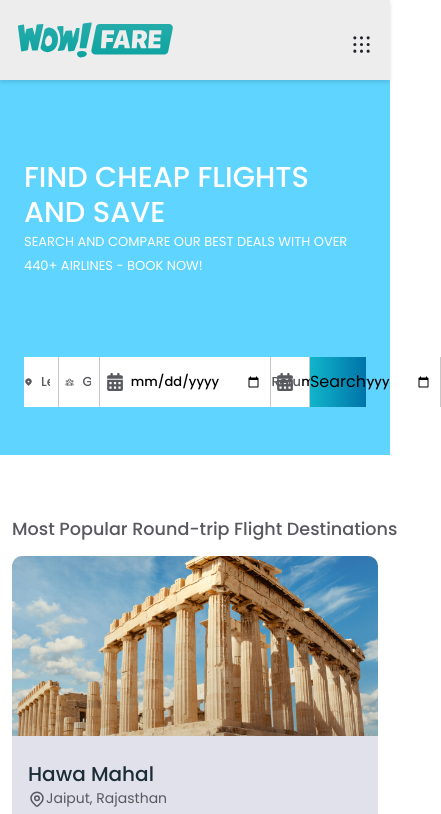
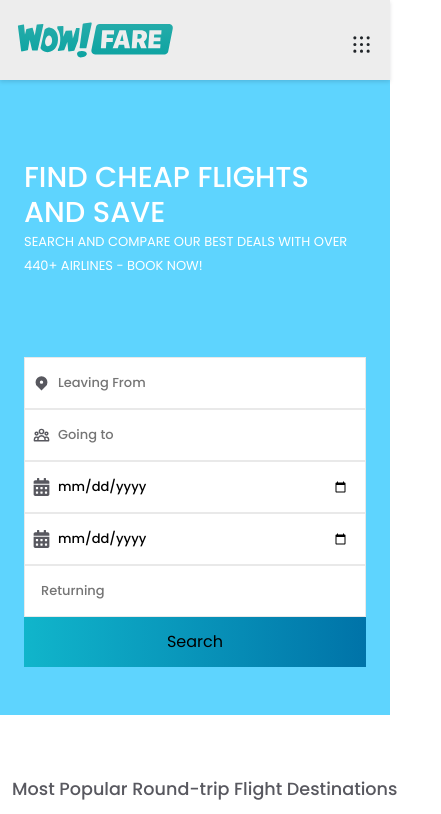
Before and after one commit to suraj-20/wowfare-frontend, a React (Create React App) app: page / in a window 390 px wide. Shown: the top 814 px of the page, 441 px wide, since content can reach past the window. Built offline with nearby package versions, Linux system fonts and the light colour scheme.

Commit message:
search bar

```diff
--- a/src/HomeComponents/Main/Main.css
+++ b/src/HomeComponents/Main/Main.css
@@ -116,63 +116,6 @@ input {
   width: 30%;
 }
 
-input::placeholder {
-  font-size: 13px;
-  color: var(--textColor);
-}
-
-.icon {
-  font-size: 18px;
-  /* color: var(--PrimaryColor); */
-  /* margin-left: 10px; */
-}
-
-.input[type="range"] {
-  background: blue;
-}
-
-.searchOption {
-  position: absolute;
-  background: var(--gradientColor);
-  width: max-content;
-  bottom: -0.7rem;
-  column-gap: 0.8rem;
-  padding: 5px 1rem;
-  border-radius: 3rem;
-  left: 50%;
-  transform: translate(-50%);
-  justify-content: center;
-  cursor: pointer;
-}
-
-.searchOption:hover {
-  background: var(--PrimaryColor);
-}
-
-.icon {
-  font-size: 18px;
-  /* color: var(--whiteColor); */
-}
-
-/* span {
-  font-size: 13px;
-} */
-
-.homeFooterIcons {
-  width: 100%;
-  justify-content: space-between;
-}
-
-.icons {
-  font-size: 20px;
-  margin: 0 5px;
-  color: var(--whiteColor);
-  font-weight: 600;
-}
-
-.icon:hover {
-  color: var(--PrimaryColor);
-}
 
 @media screen and (min-width: 500px) {
   .smallText {
@@ -207,15 +150,36 @@ input::placeholder {
     grid-template-columns: repeat(3, 1fr);
   }
 }
-/*
-  @media screen and (min-width:940px) {
-    .homeSection {
-      height: 70vh;
-    }
+
+@media(max-width:1000px) {
+  .cardDiv {
+    flex-direction: column;
   }
 
-  @media screen and (min-width:1240px) {
-    .homeSection {
-      height: 80vh;
-    }
-  } */
+  .column-input {
+    width: 100%;
+    display: grid;
+    grid-template-columns: 1fr 1fr;
+    gap: 0;
+  }
+
+  .input-field {
+    border-right: unset;
+    padding: 0rem 0.5rem;
+    border: 1px solid rgba(128, 128, 128, 0.178);
+  }
+
+  .column-search {
+    width: 100%;
+  }
+}
+
+@media(max-width:500px) {
+  .column-input {
+    grid-template-columns: 1fr;
+  }
+
+  .column-search {
+    flex-direction: column;
+  }
+}
```
